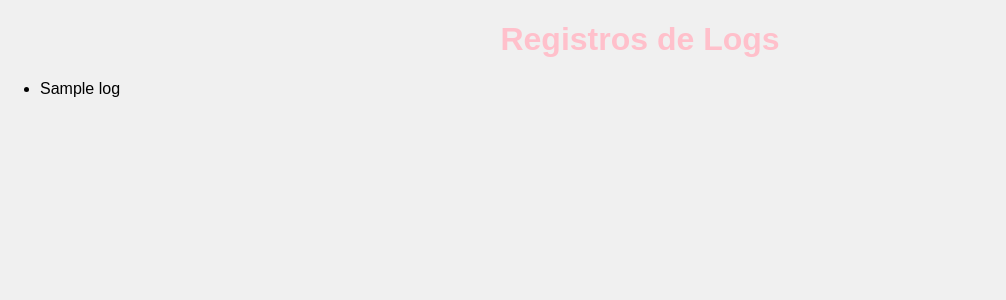
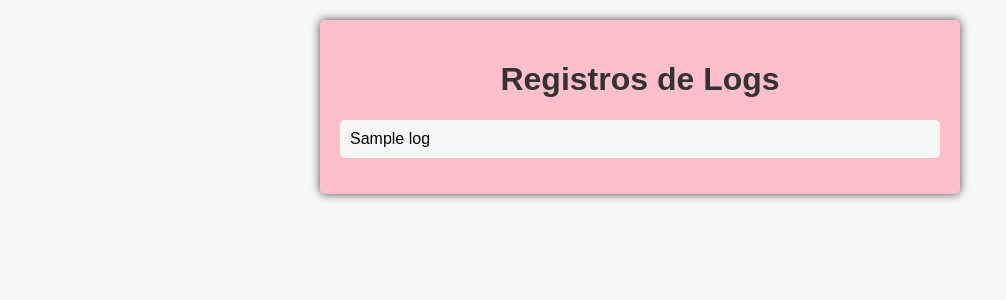
Before and after one commit to lidiamariano/pond_flask_htmx, a Flask app: template flask-htmx/src/templates/logs.html in a window 1280 px wide. Shown: the top 300 px of the page, without its empty margins (0-1006 px from the left). Run offline with Flask 3, Linux system fonts and the light colour scheme; the template is opened without the code that fills it: most values are stand-ins (such as "Sample title", 1, 10 or a date in 2020); some libraries are stand-ins or nearby versions.

Commit message:
feat: ajuste na estilização

```diff
--- a/flask-htmx/src/static/logs.css
+++ b/flask-htmx/src/static/logs.css
@@ -2,10 +2,46 @@ body {
     font-family: Arial, sans-serif;
     margin: 0;
     padding: 0;
-    background-color: #f0f0f0;
+    background-color: #f7f7f7;
+}
+
+main {
+    max-width: 600px;
+    margin: 20px auto;
+    padding: 20px;
+    background-color: pink;
+    border-radius: 5px;
+    box-shadow: 0 0 10px #484848;
+}
+
+.title {
+    text-align: center;
+    margin-bottom: 20px;
 }
 
 h1 {
-    text-align: center;
-    color: pink;
+    color: #333;
 }
+
+ul {
+    list-style-type: none;
+    padding: 0;
+}
+
+li {
+    background-color: #f7f7f7;
+    padding: 10px;
+    margin-bottom: 10px;
+    border-radius: 5px;
+}
+
+/* Hover effect */
+li:hover {
+    background-color: #e0e0e0;
+    cursor: pointer;
+}
+
+/* Add some spacing between list items */
+li + li {
+    margin-top: 10px;
+}
```
